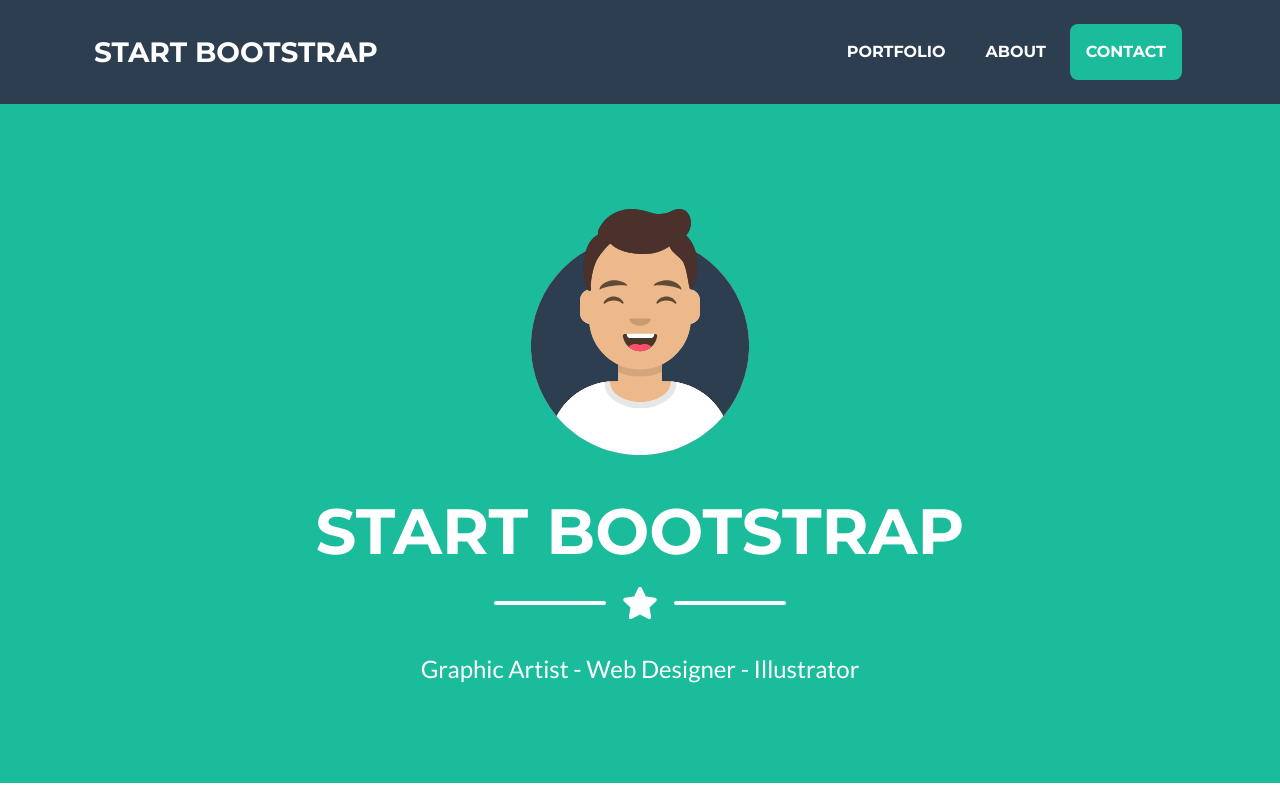
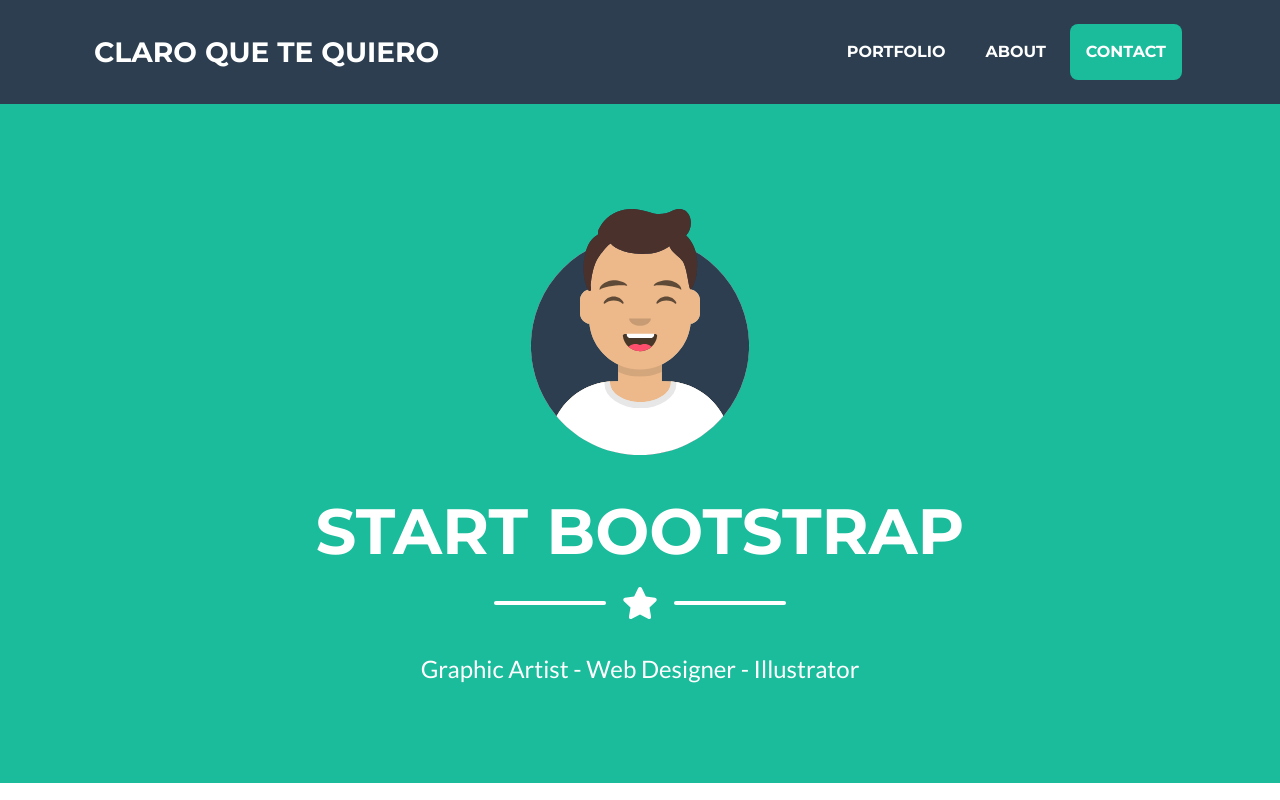
Before and after one commit to tgresearch/testpage1, a plain HTML site: page index.html in a window 1280 px wide. Shown: the top 800 px of the page. Drawn offline with nearby package versions, Linux system fonts and the light colour scheme.

Commit message:
Update index.html

```diff
--- a/index.html
+++ b/index.html
@@ -5,7 +5,7 @@
         <meta name="viewport" content="width=device-width, initial-scale=1, shrink-to-fit=no" />
         <meta name="description" content="" />
         <meta name="author" content="" />
-        <title>Freelancer - Start Bootstrap Theme</title>
+        <title>Portafolio Profesional</title>
         <!-- Favicon-->
         <link rel="icon" type="image/x-icon" href="assets/img/favicon.ico" />
         <!-- Font Awesome icons (free version)-->
@@ -20,7 +20,7 @@
         <!-- Navigation-->
         <nav class="navbar navbar-expand-lg bg-secondary text-uppercase fixed-top" id="mainNav">
             <div class="container">
-                <a class="navbar-brand js-scroll-trigger" href="#page-top">Start Bootstrap</a>
+                <a class="navbar-brand js-scroll-trigger" href="#page-top">Claro Que Te Quiero</a>
                 <button class="navbar-toggler navbar-toggler-right text-uppercase font-weight-bold bg-primary text-white rounded" type="button" data-toggle="collapse" data-target="#navbarResponsive" aria-controls="navbarResponsive" aria-expanded="false" aria-label="Toggle navigation">
                     Menu
                     <i class="fas fa-bars"></i>
```
